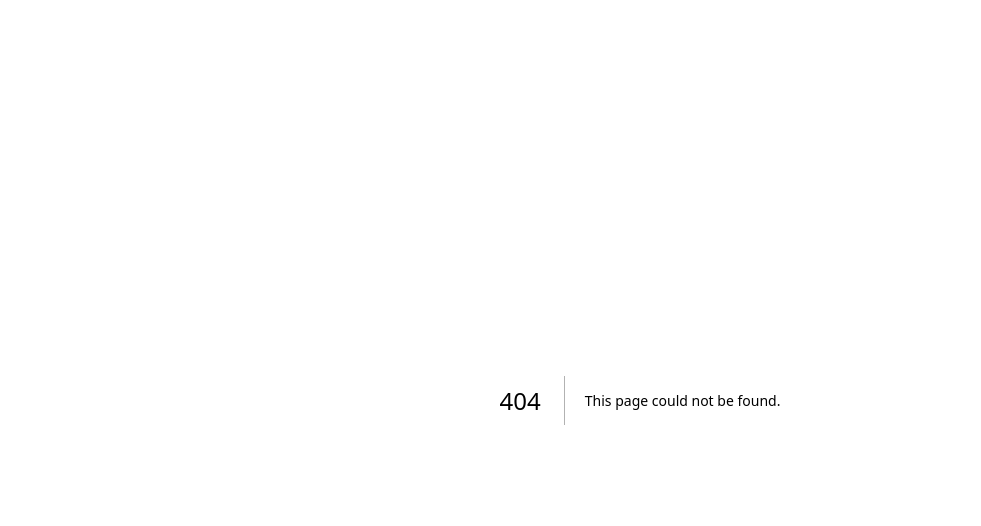
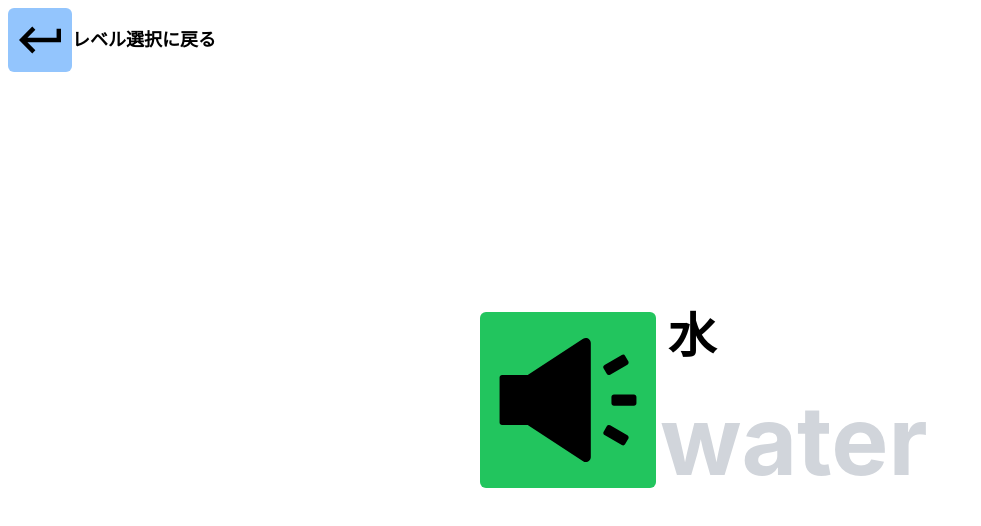
Before and after one commit to hamao0820/typeng, a Next.js app: page /word in a window 1280 px wide. Before the commit this address had no page. Shown: the top 526 px of the page, without its empty margins (0-981 px from the left). Built offline with nearby package versions, Linux system fonts and the light colour scheme.

Commit message:
タイプ済みと未タイプの実装

```diff
--- /dev/null
+++ b/components/Logo.tsx
@@ -0,0 +1,14 @@
+import React from 'react';
+
+const Logo = () => {
+    return (
+        <div className="text-7xl font-bold">
+            Typ
+            <span className="italic">
+                <span className="text-blue-500">e</span>ng
+            </span>
+        </div>
+    );
+};
+
+export default Logo;
--- a/components/ModeCard.tsx
+++ b/components/ModeCard.tsx
@@ -1,16 +1,20 @@
+import Link from 'next/link';
 import React from 'react';
 
 type Props = {
     title: string;
     explanation: string;
+    href: string;
 };
 
-const ModeCard: React.FC<Props> = ({ title, explanation }) => {
+const ModeCard: React.FC<Props> = ({ title, explanation, href }) => {
     return (
-        <div className="w-80 h-40 border-2 border-solid border-blue-400 rounded-md flex flex-col items-center justify-evenly m-3 p-2 cursor-pointer bg-gray-50 hover:bg-blue-50">
-            <div className="text-3xl font-bold">{title}</div>
-            <div className="text-ml font-bold">{explanation}</div>
-        </div>
+        <Link href={href}>
+            <div className="w-80 h-40 border-2 border-solid border-blue-400 rounded-md flex flex-col items-center justify-evenly m-3 p-2 cursor-pointer bg-gray-50 hover:bg-blue-50">
+                <div className="text-3xl font-bold">{title}</div>
+                <div className="text-ml font-bold">{explanation}</div>
+            </div>
+        </Link>
     );
 };
 
--- a/package.json
+++ b/package.json
@@ -11,7 +11,8 @@
   "dependencies": {
     "next": "13.1.1",
     "react": "18.2.0",
-    "react-dom": "18.2.0"
+    "react-dom": "18.2.0",
+    "react-icons": "^4.7.1"
   },
   "devDependencies": {
     "@types/node": "18.11.18",
--- a/pages/index.tsx
+++ b/pages/index.tsx
@@ -1,22 +1,22 @@
 import type { NextPage } from 'next';
 import ModeCard from '../components/ModeCard';
+import Logo from '../components/Logo';
 
 const Home: NextPage = () => {
     return (
         <div className="flex flex-col h-screen">
             <div className="flex justify-center items-center h-1/5">
-                <div className="text-7xl font-bold">
-                    Typ
-                    <span className="italic">
-                        <span className="text-blue-500">e</span>ng
-                    </span>
-                </div>
+                <Logo />
             </div>
             <div className="flex flex-col justify-center items-center h-3/5">
                 <div className="text-2xl font-bold">モード選択{' : '}</div>
                 <div className="flex">
-                    <ModeCard title="単語付き" explanation="訳と単語が同時に表示されます" />
-                    <ModeCard title="訳のみ" explanation="訳のみが表示されます. 間違えた時に単語が表示されます" />
+                    <ModeCard title="単語付き" explanation="訳と単語が同時に表示されます" href="word" />
+                    <ModeCard
+                        title="訳のみ"
+                        explanation="訳のみが表示されます. 間違えた時に単語が表示されます"
+                        href="/"
+                    />
                 </div>
             </div>
         </div>
--- /dev/null
+++ b/pages/word.tsx
@@ -0,0 +1,121 @@
+import type { NextPage } from 'next';
+import Link from 'next/link';
+import { useCallback, useEffect, useState } from 'react';
+import { AiFillSound } from 'react-icons/ai';
+import { IoMdReturnLeft } from 'react-icons/io';
+
+type Word = {
+    id: number;
+    en: string;
+    ja: string;
+};
+
+const Word: NextPage = () => {
+    const [data, setData] = useState<Word[]>([
+        {
+            id: 0,
+            en: 'mathematic',
+            ja: '数学',
+        },
+        {
+            id: 1,
+            en: 'car',
+            ja: '車',
+        },
+        {
+            id: 2,
+            en: 'book',
+            ja: '本',
+        },
+        {
+            id: 3,
+            en: 'science',
+            ja: '科学',
+        },
+        {
+            id: 4,
+            en: 'water',
+            ja: '水',
+        },
+        {
+            id: 5,
+            en: 'computer',
+            ja: '計算機',
+        },
+    ]);
+    const [id, setId] = useState<number>(Math.floor(Math.random() * (data.length + 1)));
+    const [word, setWord] = useState<Word>({
+        id: 0,
+        en: 'mathematic',
+        ja: '数学',
+    });
+    const [typed, setTyped] = useState<string>('');
+    const [unTyped, setUnTyped] = useState<string>('');
+
+    useEffect(() => {
+        setWord(data[id]);
+    }, [data, id]);
+
+    useEffect(() => {
+        setUnTyped(word.en);
+        setTyped('');
+    }, [word]);
+
+    const handleKeyDown = useCallback(
+        (e: React.KeyboardEvent<HTMLDivElement> | KeyboardEvent) => {
+            const key = e.key;
+            if (unTyped.startsWith(key)) {
+                setUnTyped((prev) => prev.slice(1));
+                setTyped((prev) => prev + key);
+            }
+        },
+        [unTyped]
+    );
+
+    useEffect(() => {
+        document.onkeydown = handleKeyDown;
+    }, [handleKeyDown]);
+
+    useEffect(() => {
+        if (unTyped === '') {
+            setId((prev) => {
+                let next = Math.floor(Math.random() * data.length);
+                while (next === prev) {
+                    next = Math.floor(Math.random() * data.length);
+                }
+                return next;
+            });
+        }
+    }, [data, typed, unTyped]);
+
+    return (
+        <div className="flex flex-col h-screen w-screen">
+            <Link href={'/'}>
+                <div className="flex items-center m-2">
+                    <div className="p-2 bg-blue-300 w-fit rounded-md">
+                        <IoMdReturnLeft size={'3rem'} />
+                    </div>
+                    <span className="text-lg font-bold">レベル選択に戻る</span>
+                </div>
+            </Link>
+            <div className="flex justify-center items-center h-4/5">
+                <div className="flex h-fit w-1/4 justify-between">
+                    <div className="p-2 bg-green-500 w-fit rounded-md">
+                        <AiFillSound size={'10em'} />
+                    </div>
+                    <div className="flex flex-col justify-between">
+                        <div className="ml-3">
+                            <span className="text-5xl font-bold">{word?.ja}</span>
+                        </div>
+                        <div className="ml-1">
+                            <span className="text-8xl font-bold">{typed}</span>
+                            <span className="text-8xl font-bold text-gray-300">{unTyped}</span>
+                        </div>
+                    </div>
+                </div>
+            </div>
+        </div>
+    );
+};
+
+export default Word;
```
Also changed, not shown: 1 other file (tests, documents, lock files or other folders).
